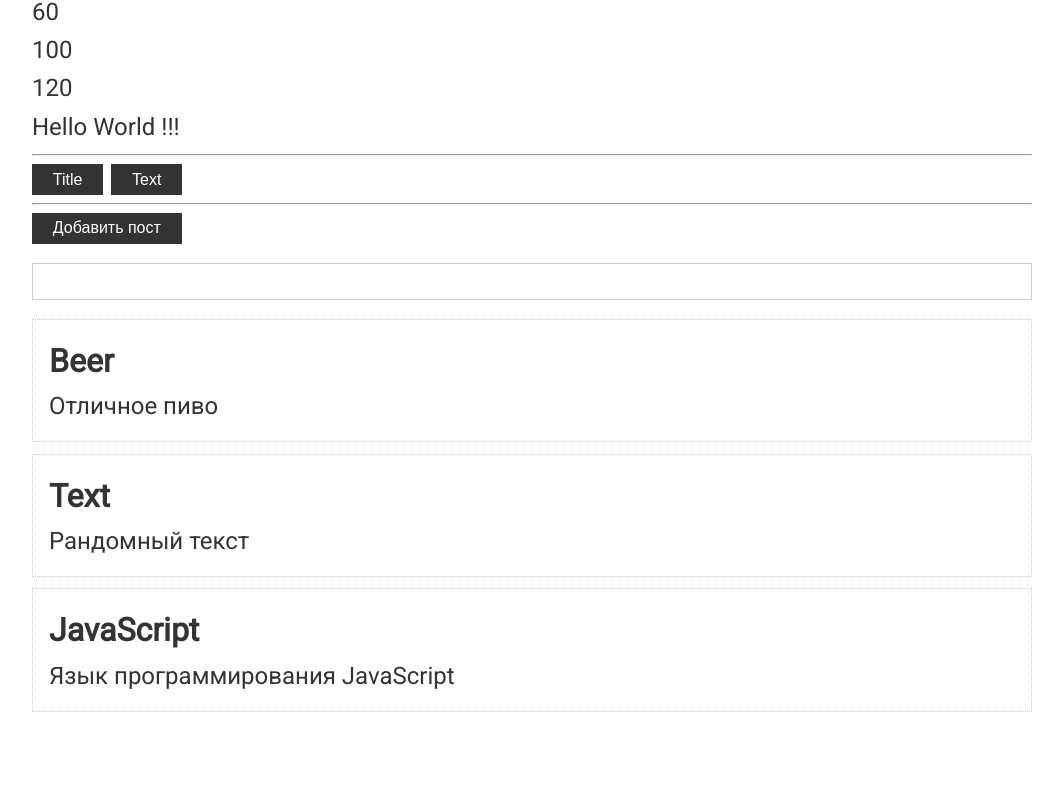
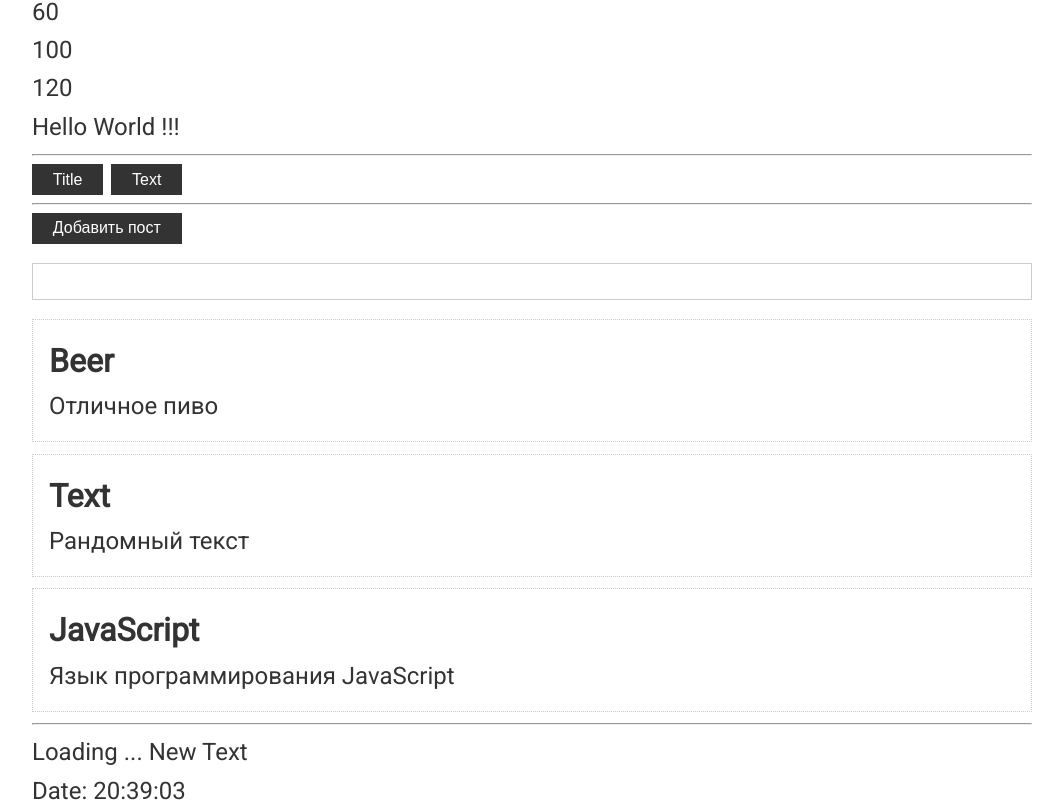
Before and after one commit to evgen904/Angular-Lesson, an Angular app: page / in a window 1280 px wide. Shown: the part 804-1614 px from the top of the page, without its empty margins (108-1171 px from the left). Before the commit the page ends 1527 px from the top, so only its background shows below. Built offline with nearby package versions, Linux system fonts and the light colour scheme.

Commit message:
Пайп async

```diff
--- a/src/app/app.component.html
+++ b/src/app/app.component.html
@@ -118,6 +118,13 @@
     <p>{{ post.text }}</p>
   </div>
 
+  <hr>
+
+  <p>Loading ... {{ p | async }}</p>
+
+  <p>Date: {{ date$ | async | date:'HH:mm:ss'}}</p>
+
+
 
 
 </div>
--- a/src/app/app.component.ts
+++ b/src/app/app.component.ts
@@ -1,4 +1,5 @@
 import {Component, OnInit} from '@angular/core';
+import {Observable} from 'rxjs';
 
 interface Post {
   title: string
@@ -10,7 +11,7 @@
   templateUrl: './app.component.html',
   styleUrls: ['./app.component.scss']
 })
-export class AppComponent implements OnInit{
+export class AppComponent {
 
   e: number = Math.E
 
@@ -39,6 +40,17 @@
     {title: 'JavaScript', text: 'Язык программирования JavaScript'}
   ]
 
+  p: Promise<string> = new Promise<string>(resolve => {
+    setTimeout(() => {
+      resolve('New Text')
+    }, 4000)
+  })
+
+  date$: Observable<Date> = new Observable(obs => {
+    setInterval(() => {
+      obs.next(new Date())
+    }, 1000)
+  })
 
   addPost() {
     this.posts.unshift({
@@ -47,9 +59,9 @@
     })
   }
 
-  ngOnInit(): void {
 
-  }
+
+
 
 
 }
```
